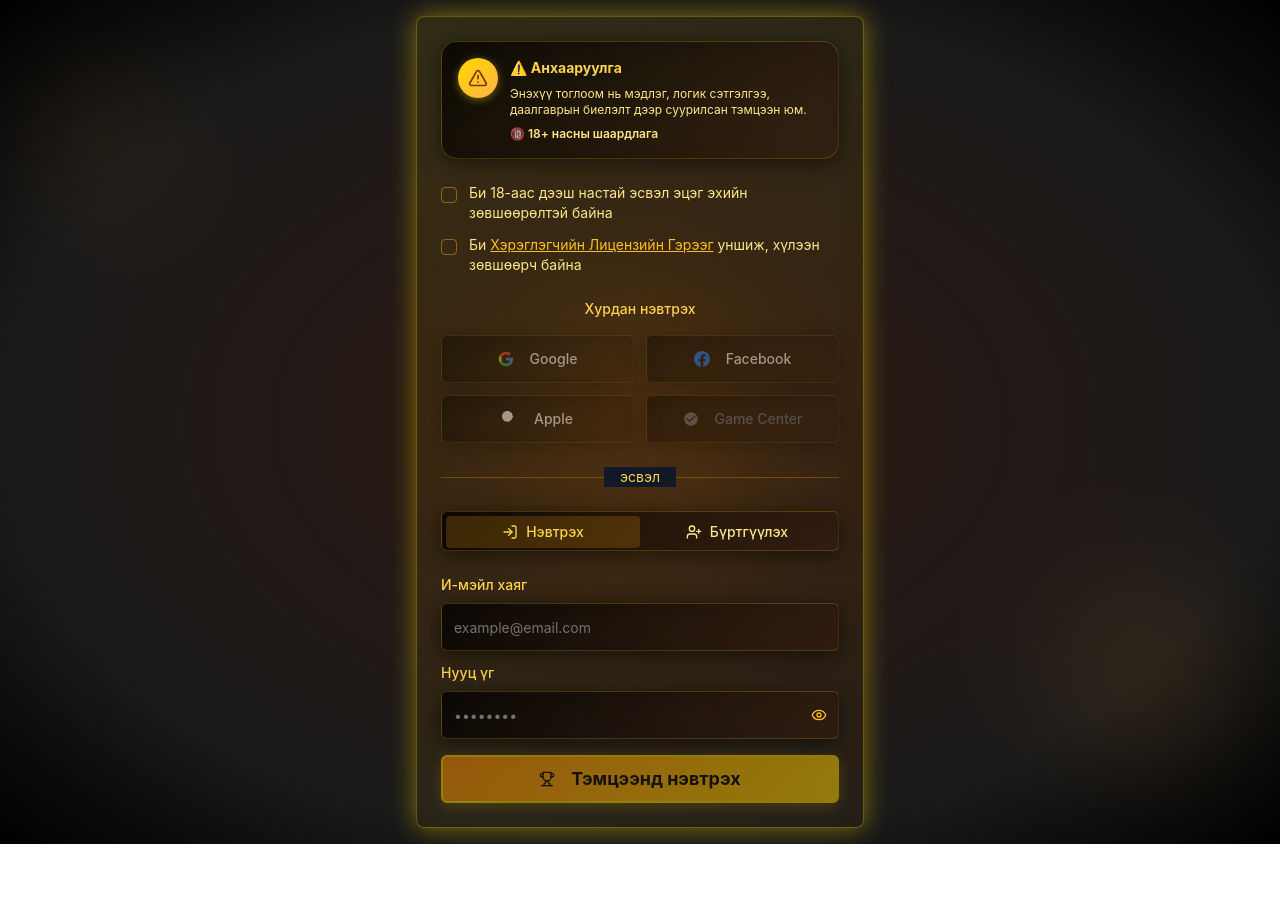
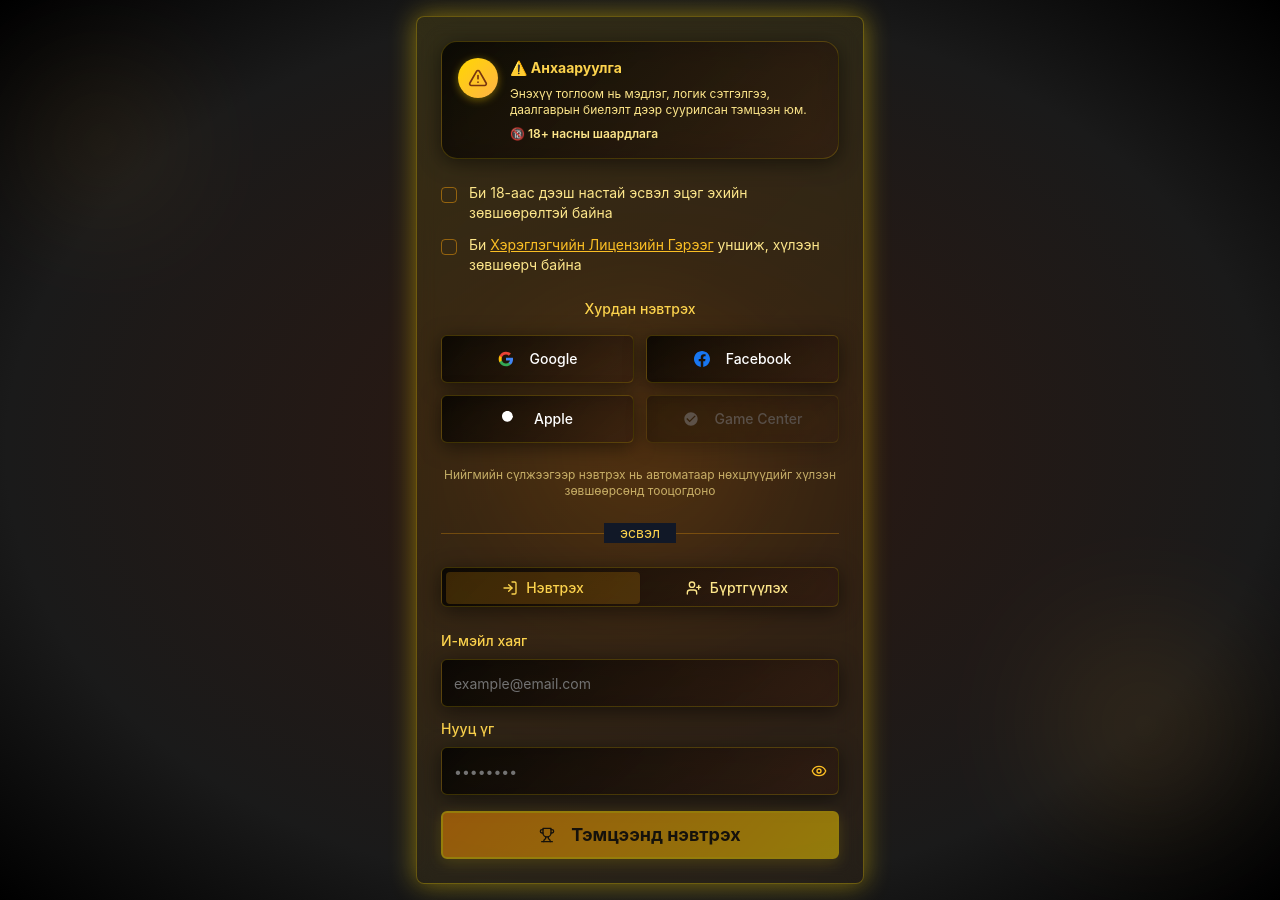
Before and after one commit to kuzowebsite/mindzone, a Next.js app: page / in a window 1280 px wide. Before the commit the page ends 844 px from the top, so only its background shows below. Built offline with nearby package versions, Linux system fonts and the light colour scheme; no server answers.

Commit message:
Update auth-form.tsx

```diff
--- a/components/auth-form.tsx
+++ b/components/auth-form.tsx
@@ -37,11 +37,6 @@ export function AuthForm() {
   })
 
   const handleSocialSignIn = async (provider: "google" | "facebook" | "apple") => {
-    if (!acceptedEULA || !acceptedAge) {
-      setError("Та бүх нөхцлийг хүлээн зөвшөөрөх ёстой")
-      return
-    }
-
     setSocialLoading(provider)
     setError("")
     setSuccess("")
@@ -326,7 +321,7 @@ export function AuthForm() {
                   {/* Google Login */}
                   <Button
                     onClick={() => handleSocialSignIn("google")}
-                    disabled={!acceptedEULA || !acceptedAge || socialLoading !== null}
+                    disabled={socialLoading !== null}
                     className="h-12 gaming-card border border-amber-500/30 hover:border-amber-400 bg-transparent text-white hover:bg-amber-500/10 transition-all duration-200"
                   >
                     {socialLoading === "google" ? (
@@ -359,7 +354,7 @@ export function AuthForm() {
                   {/* Facebook Login */}
                   <Button
                     onClick={() => handleSocialSignIn("facebook")}
-                    disabled={!acceptedEULA || !acceptedAge || socialLoading !== null}
+                    disabled={socialLoading !== null}
                     className="h-12 gaming-card border border-amber-500/30 hover:border-amber-400 bg-transparent text-white hover:bg-amber-500/10 transition-all duration-200"
                   >
                     {socialLoading === "facebook" ? (
@@ -377,7 +372,7 @@ export function AuthForm() {
                   {/* Apple Login */}
                   <Button
                     onClick={() => handleSocialSignIn("apple")}
-                    disabled={!acceptedEULA || !acceptedAge || socialLoading !== null}
+                    disabled={socialLoading !== null}
                     className="h-12 gaming-card border border-amber-500/30 hover:border-amber-400 bg-transparent text-white hover:bg-amber-500/10 transition-all duration-200"
                   >
                     {socialLoading === "apple" ? (
@@ -407,6 +402,9 @@ export function AuthForm() {
                   </Button>
                 </div>
               </div>
+              <p className="text-xs text-amber-200/70 text-center mt-2">
+                Нийгмийн сүлжээгээр нэвтрэх нь автоматаар нөхцлүүдийг хүлээн зөвшөөрсөнд тооцогдоно
+              </p>
 
               {/* Divider */}
               <div className="relative my-6">
```
